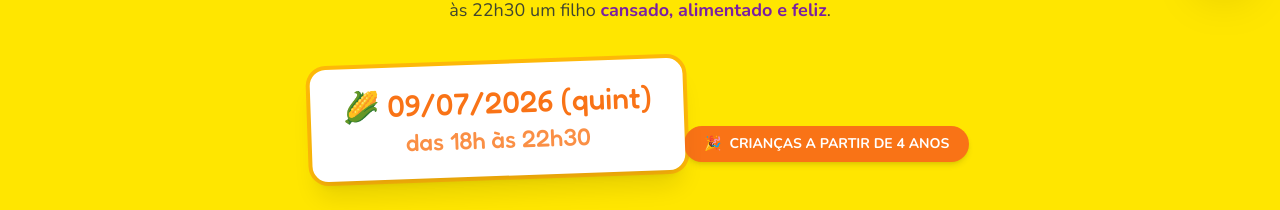
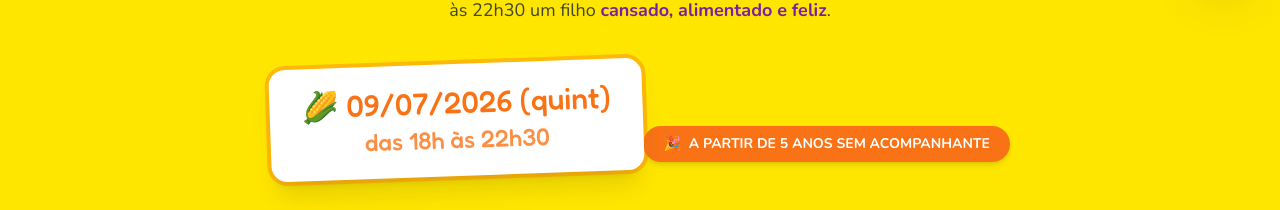
Before and after one commit to maninhabohn/tardezinha-landing, a React (Vite) app: page / in a window 1280 px wide. Shown: the part 799-1009 px from the top of the page. Built offline with nearby package versions, Linux system fonts and the light colour scheme; no server answers.

Commit message:
fix: idade mínima 4→5 anos conforme panfleto ANS
- Hero: "A partir de 5 anos sem acompanhante"
- FAQ: "Menores de 5 podem participar com responsável"
- CLAUDE.md: idade, estacionamento e deadline atualizados

Co-Authored-By: Claude Opus 4.6 <noreply@anthropic.com>

```diff
--- a/src/components/Faq.tsx
+++ b/src/components/Faq.tsx
@@ -33,9 +33,9 @@ const faqs: FaqItem[] = [
       'Tu escolhe — mas a Tardezinha foi pensada pra tu APROVEITAR teu tempo fora. A criançada fica em boas mãos com a equipe de monitoria. Volta às 22h30 pra buscar.',
   },
   {
-    pergunta: 'Crianças menores de 4 anos podem ir?',
+    pergunta: 'Crianças menores de 5 anos podem ir?',
     resposta:
-      'Por questões de segurança das atrações (Giro Radical, Escalada, Nerf, etc.), as atrações principais são a partir de 4 anos. Menores podem participar desde que acompanhados de um responsável o tempo todo.',
+      'A partir de 5 anos a criança fica sem acompanhante com a equipe de monitoria. Menores de 5 podem participar desde que acompanhados de um responsável o tempo todo.',
   },
   {
     pergunta: 'E se minha criança não pode comer crepe (alergia)?',
--- a/src/components/Hero.tsx
+++ b/src/components/Hero.tsx
@@ -69,7 +69,7 @@ export function Hero() {
         {/* Selo de idade */}
         <div className="mt-6 inline-flex items-center gap-2 rounded-full bg-sdb-orange px-5 py-2 text-sm font-bold text-white uppercase shadow-md">
           <span>🎉</span>
-          Crianças a partir de 4 anos
+          A partir de 5 anos sem acompanhante
         </div>
 
         {/* CTA direto */}
```
Also changed, not shown: 1 other file (tests, documents, lock files or other folders).
